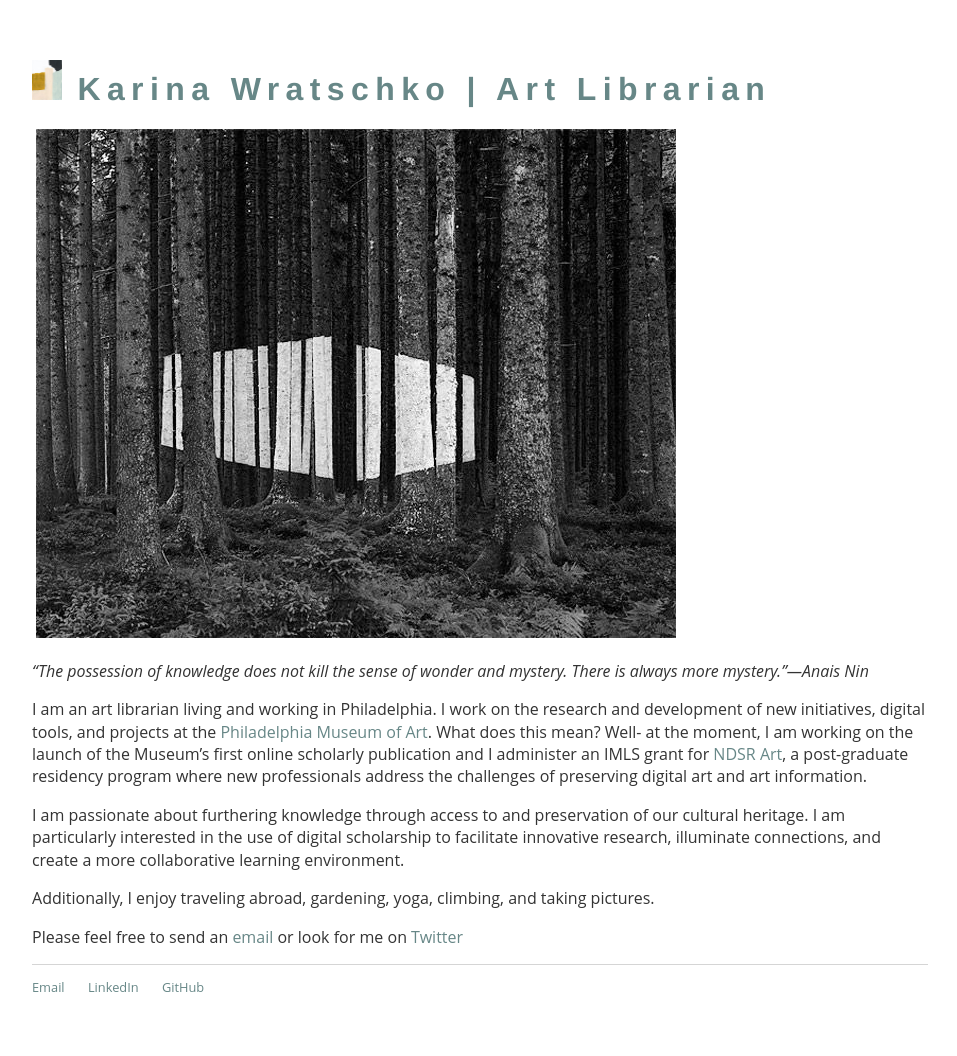
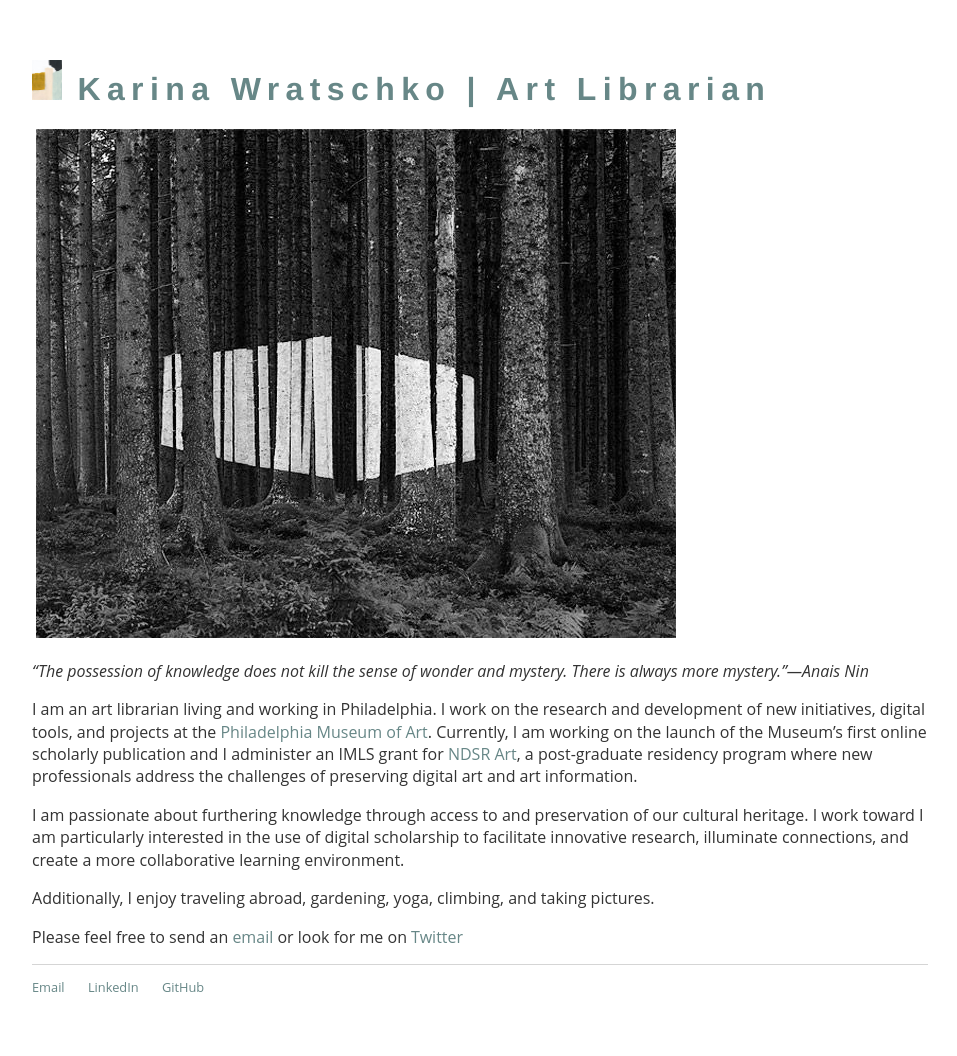
Before and after one commit to karinanw/karinanw.github.io, a Jekyll site: the page built from index.md, in a window 1280 px wide. Shown: the whole page, without its empty margins (160-1117 px from the left). Built offline with Jekyll 4.4.1, drawn with Linux system fonts in a browser that asks for light colours.

Commit message:
Update index.md

```diff
--- a/index.md
+++ b/index.md
@@ -8,9 +8,9 @@ title: Karina Wratschko | Art Librarian
 {:"quotetext"}
 *"The possession of knowledge does not kill the sense of wonder and mystery. There is always more mystery."---Anais Nin*
 
-I am an art librarian living and working in Philadelphia. I work on the research and development of new initiatives, digital tools, and projects at the [Philadelphia Museum of Art](www.philamuseum.org). What does this mean? Well- at the moment, I am working on the launch of the Museum's first online scholarly publication and I administer an IMLS grant for [NDSR Art](http://ndsr-pma.arlisna.org/), a post-graduate residency program where new professionals address the challenges of preserving digital art and art information.
+I am an art librarian living and working in Philadelphia. I work on the research and development of new initiatives, digital tools, and projects at the [Philadelphia Museum of Art](www.philamuseum.org). Currently, I am working on the launch of the Museum's first online scholarly publication and I administer an IMLS grant for [NDSR Art](http://ndsr-pma.arlisna.org/), a post-graduate residency program where new professionals address the challenges of preserving digital art and art information.
 
-I am passionate about furthering knowledge through access to and preservation of our cultural heritage.
+I am passionate about furthering knowledge through access to and preservation of our cultural heritage. I work toward
 I am particularly interested in the use of digital scholarship to facilitate innovative research, illuminate connections,
 and create a more collaborative learning environment.
 
```
